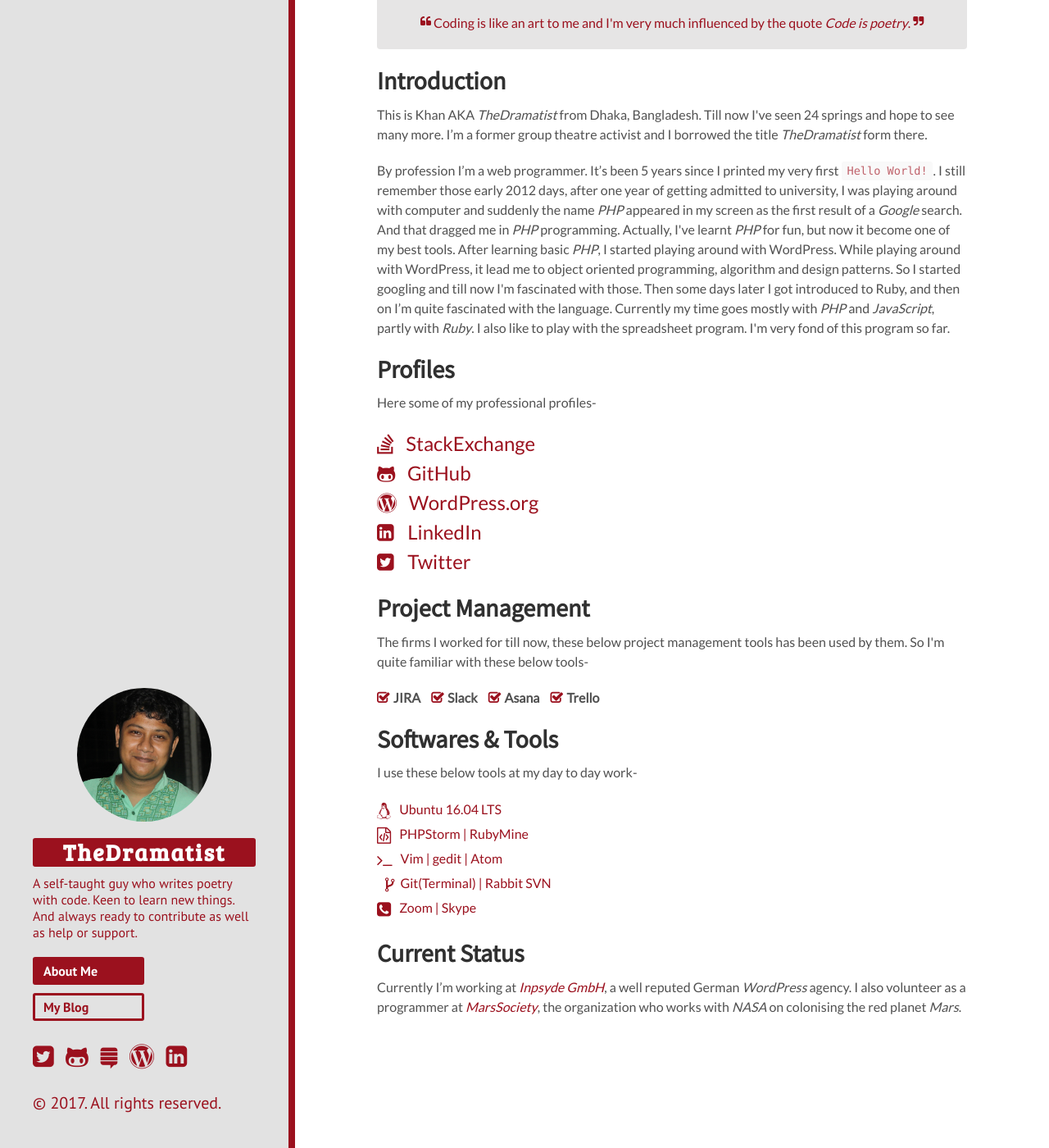
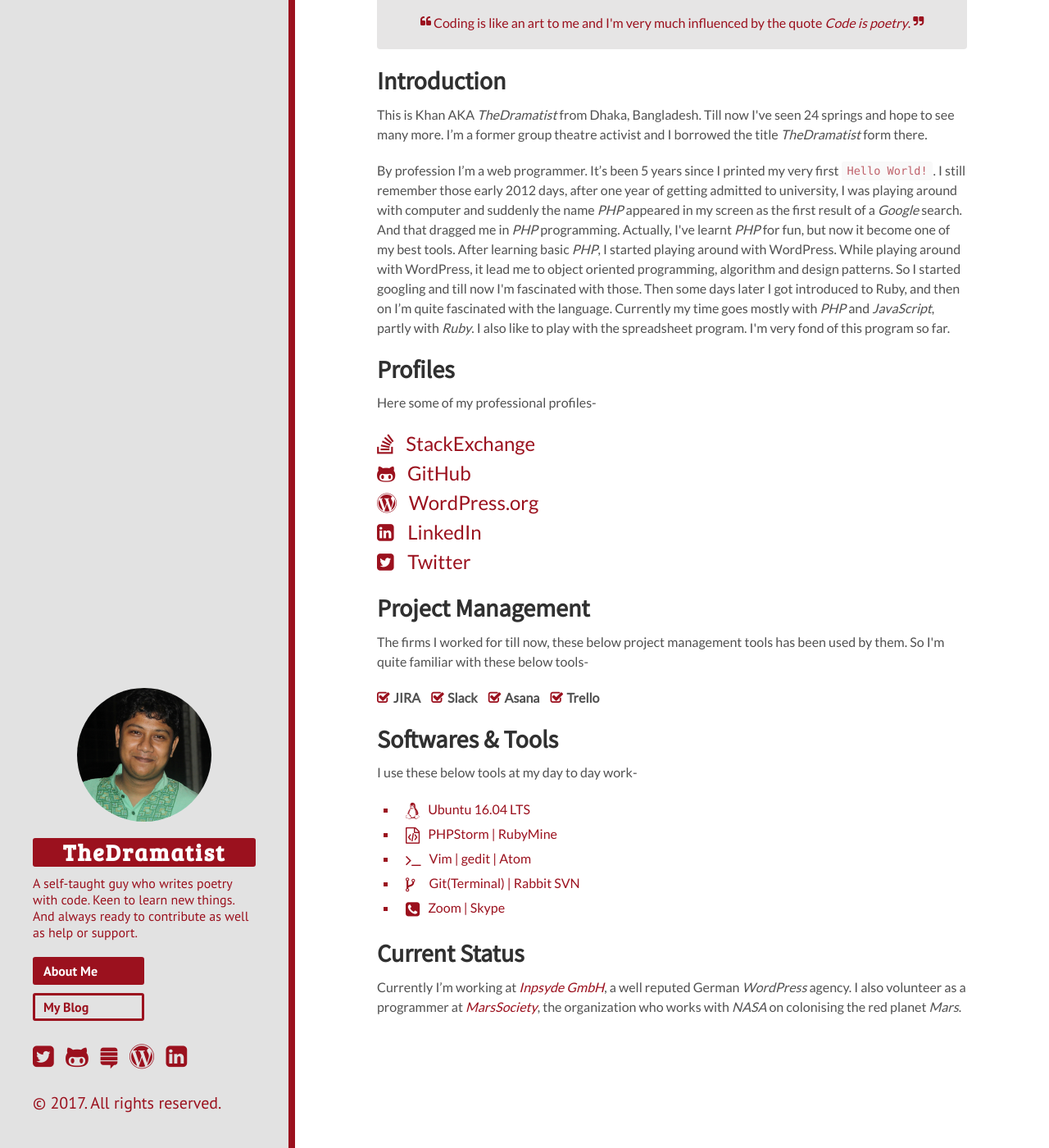
Before and after one commit to khanrn/codemascot.github.io, a Jekyll site: the page built from index.html, in a window 1280 px wide and 1400 px high, scrolled down 84 px. Shown: the whole window at 82% size. Built offline with Jekyll 4.4.1, drawn with Linux system fonts in a browser that asks for light colours; nearby versions of some CDN libraries; Markdown is read by kramdown in place of the engine named in the settings.

Commit message:
CSS Update

```diff
--- a/public/css/hyde.css
+++ b/public/css/hyde.css
@@ -154,8 +154,9 @@
     vertical-align:top;
 }
 ul.software-tools {
-    list-style: none;
-    padding-left: 0;
+    list-style: square;
+    padding: 0;
+    padding-left: 25px;
 }
 ul.software-tools li {
     color: #9b111e;
@@ -164,6 +165,7 @@
     font-family: "FontAwesome";
     font-size: 1rem;
     padding-right: 10px;
+    padding-left: 10px;
     color: #9b111e;
     vertical-align:middle;
 }
@@ -179,8 +181,7 @@
 ul.software-tools li.vcs:before {
     content:"\f126";
     text-align: right;
-    padding-right: 7px;
-    padding-left: 10px;
+    padding-right: 17px;
 }
 ul.software-tools li.com:before {
     content:"\f098";
```
